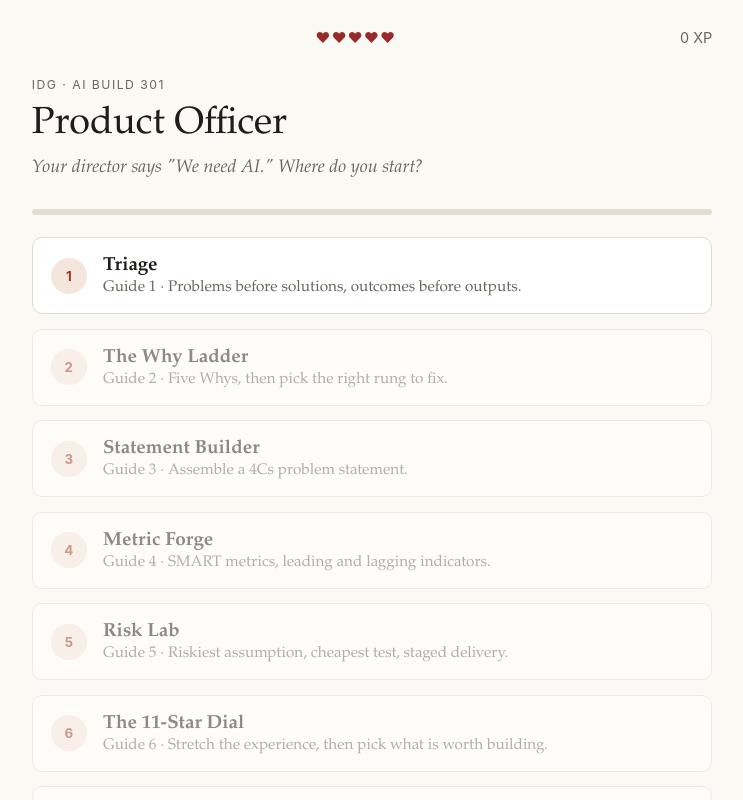
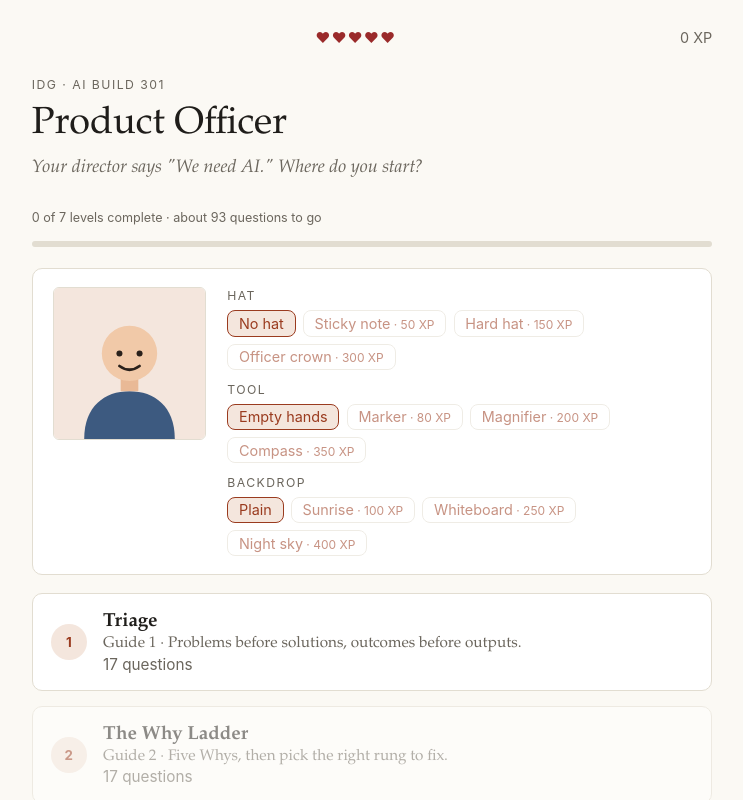
Before and after one commit to punnyhuimin/product-thinking-game, a React (Vite) app in the folder game/: page / in a window 1280 px wide. Shown: the top 800 px of the page, without its empty margins (268-1011 px from the left). Built offline with nearby package versions, Linux system fonts and the light colour scheme.

Commit message:
Add level progress bar, card counter in sorter, and unlockable character wardrobe
Co-Authored-By: Claude Sonnet 5.5 <noreply@anthropic.com>

```diff
--- /dev/null
+++ b/game/src/components/Avatar.tsx
@@ -0,0 +1,61 @@
+import type { Outfit } from "../data/wardrobe";
+
+/** The player's character: a simple figure dressed from the wardrobe. */
+export function Avatar({ outfit }: { outfit: Outfit }) {
+  const { hat, tool, backdrop } = outfit;
+  return (
+    <svg className="avatar" viewBox="0 0 120 120" role="img" aria-label="Your character">
+      {backdrop === "none" && <rect width="120" height="120" fill="var(--accent-soft)" />}
+      {backdrop === "sunrise" && (<>
+        <rect width="120" height="120" fill="#f6c58e" />
+        <circle cx="60" cy="96" r="38" fill="#f08a4b" />
+        <rect y="96" width="120" height="24" fill="#c9693a" />
+      </>)}
+      {backdrop === "whiteboard" && (<>
+        <rect width="120" height="120" fill="#f3f4f1" />
+        <rect x="6" y="6" width="108" height="108" fill="none" stroke="#b9bdb5" strokeWidth="3" />
+        <path d="M16 24h36M16 34h24M74 24h30M74 34h22" stroke="#6a8fb8" strokeWidth="2.5" strokeLinecap="round" />
+      </>)}
+      {backdrop === "night" && (<>
+        <rect width="120" height="120" fill="#1d2440" />
+        <circle cx="96" cy="22" r="9" fill="#f1e7b5" />
+        <g fill="#f1e7b5"><circle cx="18" cy="20" r="1.5" /><circle cx="40" cy="12" r="1.2" /><circle cx="28" cy="40" r="1.2" /><circle cx="76" cy="38" r="1.5" /><circle cx="104" cy="56" r="1.2" /></g>
+      </>)}
+
+      <path d="M24 120c0-26 16-38 36-38s36 12 36 38z" fill="#3d5a80" />
+      <rect x="53" y="68" width="14" height="14" fill="#e9b996" />
+      <circle cx="60" cy="52" r="22" fill="#f1c9a8" />
+      <circle cx="52" cy="52" r="2.4" fill="#2a211b" />
+      <circle cx="68" cy="52" r="2.4" fill="#2a211b" />
+      <path d="M52 62q8 6 16 0" fill="none" stroke="#2a211b" strokeWidth="2.2" strokeLinecap="round" />
+
+      {hat === "sticky" && (<>
+        <rect x="42" y="26" width="36" height="30" fill="#f7d94c" transform="rotate(-8 60 40)" />
+        <path d="M48 36h24M48 43h16" stroke="#a88a10" strokeWidth="2" strokeLinecap="round" transform="rotate(-8 60 40)" />
+      </>)}
+      {hat === "hardhat" && (<>
+        <path d="M36 44a24 24 0 0 1 48 0z" fill="#f2b705" />
+        <rect x="32" y="43" width="56" height="6" rx="3" fill="#d99a00" />
+        <rect x="56" y="22" width="8" height="22" fill="#d99a00" />
+      </>)}
+      {hat === "crown" && (<>
+        <path d="M40 38l5-16 10 10 5-14 5 14 10-10 5 16z" fill="#e0b13a" stroke="#a37a14" strokeWidth="2" strokeLinejoin="round" />
+        <circle cx="60" cy="24" r="2.4" fill="#9a3b1f" />
+      </>)}
+
+      {tool === "marker" && (<>
+        <rect x="88" y="62" width="8" height="38" rx="2" fill="#2f6b3a" transform="rotate(18 92 80)" />
+        <rect x="88" y="56" width="8" height="10" fill="#222" transform="rotate(18 92 80)" />
+      </>)}
+      {tool === "magnifier" && (<>
+        <circle cx="94" cy="76" r="13" fill="#cfe6f2" fillOpacity=".6" stroke="#6b4a2a" strokeWidth="4" />
+        <path d="M103 86l10 12" stroke="#6b4a2a" strokeWidth="5" strokeLinecap="round" />
+      </>)}
+      {tool === "compass" && (<>
+        <circle cx="94" cy="80" r="14" fill="#f6f1e3" stroke="#6b4a2a" strokeWidth="3" />
+        <path d="M94 70l4 10-4 10-4-10z" fill="#9a2a2a" />
+        <circle cx="94" cy="80" r="2" fill="#222" />
+      </>)}
+    </svg>
+  );
+}
--- /dev/null
+++ b/game/src/components/LevelProgress.tsx
@@ -0,0 +1,13 @@
+/** Progress through the current level: correct answers so far out of the total needed. */
+export function LevelProgress({ done, total }: { done: number; total: number }) {
+  const left = total - done;
+  return (
+    <div className="level-progress" role="progressbar" aria-valuemin={0} aria-valuemax={total} aria-valuenow={done}
+      aria-label="Level progress">
+      <div className="progress"><div style={{ width: `${(done / total) * 100}%` }} /></div>
+      <small className="muted">
+        {done} of {total} done · {left === 0 ? "level complete" : `${left} left (the puzzle counts for 2)`}
+      </small>
+    </div>
+  );
+}
--- a/game/src/components/Sorter.tsx
+++ b/game/src/components/Sorter.tsx
@@ -46,7 +46,7 @@ export function Sorter({ buckets, items, onWrong, onRight, onDone }: {
   if (!item) return null;
   return (
     <div>
-      <div className="progress"><div style={{ width: `${(i / deck.length) * 100}%` }} /></div>
+      <p className="muted"><small>Card {i + 1} of {deck.length}</small></p>
       <div className={`sort-card ${picked ? (solved ? "ok" : "no") : ""}`} key={i}>{item.text}</div>
       <div className="sort-buckets">
         {buckets.map((b, k) => (
--- /dev/null
+++ b/game/src/components/Wardrobe.tsx
@@ -0,0 +1,33 @@
+import { useGame } from "../state/store";
+import { Avatar } from "./Avatar";
+import { DEFAULT_OUTFIT, SLOT_LABEL, WARDROBE, type Slot } from "../data/wardrobe";
+
+/** Character dress-up. Items unlock at XP thresholds and are never spent. */
+export function Wardrobe() {
+  const { state, dispatch } = useGame();
+  const outfit = { ...DEFAULT_OUTFIT, ...state.outfit };
+  const peak = Math.max(state.xp, state.peakXp ?? 0);
+  return (
+    <div className="card wardrobe">
+      <Avatar outfit={outfit} />
+      <div className="wardrobe-slots">
+        {(Object.keys(WARDROBE) as Slot[]).map((slot) => (
+          <div key={slot}>
+            <p className="kicker">{SLOT_LABEL[slot]}</p>
+            <div className="wardrobe-options">
+              {WARDROBE[slot].map((it) => {
+                const open = peak >= it.xp;
+                return (
+                  <button key={it.id} className={`btn ghost chip ${outfit[slot] === it.id ? "on" : ""}`} disabled={!open}
+                    aria-pressed={outfit[slot] === it.id} onClick={() => dispatch({ type: "wear", slot, item: it.id })}>
+                    {it.label}{!open && <small> · {it.xp} XP</small>}
+                  </button>
+                );
+              })}
+            </div>
+          </div>
+        ))}
+      </div>
+    </div>
+  );
+}
--- a/game/src/data/levels.ts
+++ b/game/src/data/levels.ts
@@ -1,16 +1,32 @@
+import { PROBLEM_FIRST, OUTPUT_OUTCOME, PRINCIPLES_QUIZ } from "./l1";
+import { CHAINS } from "./l2";
+import { SNIPPETS, GATE } from "./l3";
+import { SMART_QS, LADDER, AFTER_QS } from "./l4";
+import { RISKS, STAGES } from "./l5";
+import { CX_QS } from "./l6";
+import { STEPS } from "./boss";
+
 export interface LevelMeta {
   id: number;
   title: string;
   guide: string;
   blurb: string;
+  /** Correct answers needed to complete the level, counting the puzzle and its debrief. */
+  steps: number;
 }
 
+// The closing puzzle counts for 2: solving it, and answering its debrief question.
+const PUZZLE = 2;
+// One-off questions in L5 (cheapest test, A/B follow-up, skateboard path) and L6 (the build choice).
+const L5_SINGLES = 3;
+const L6_BUILD = 1;
+
 export const LEVELS: LevelMeta[] = [
-  { id: 1, title: "Triage", guide: "Guide 1", blurb: "Problems before solutions, outcomes before outputs." },
-  { id: 2, title: "The Why Ladder", guide: "Guide 2", blurb: "Five Whys, then pick the right rung to fix." },
-  { id: 3, title: "Statement Builder", guide: "Guide 3", blurb: "Assemble a 4Cs problem statement." },
-  { id: 4, title: "Metric Forge", guide: "Guide 4", blurb: "SMART metrics, leading and lagging indicators." },
-  { id: 5, title: "Risk Lab", guide: "Guide 5", blurb: "Riskiest assumption, cheapest test, staged delivery." },
-  { id: 6, title: "The 11-Star Dial", guide: "Guide 6", blurb: "Stretch the experience, then pick what is worth building." },
-  { id: 7, title: "Boss: The Director's Ask", guide: "Guide 7", blurb: "Run the whole toolkit on one vague request." },
+  { id: 1, title: "Triage", guide: "Guide 1", blurb: "Problems before solutions, outcomes before outputs.", steps: PROBLEM_FIRST.length + OUTPUT_OUTCOME.length + PRINCIPLES_QUIZ.length + PUZZLE },
+  { id: 2, title: "The Why Ladder", guide: "Guide 2", blurb: "Five Whys, then pick the right rung to fix.", steps: CHAINS.reduce((a, c) => a + c.steps.length + 1, 0) + PUZZLE },
+  { id: 3, title: "Statement Builder", guide: "Guide 3", blurb: "Assemble a 4Cs problem statement.", steps: SNIPPETS.length + GATE.length + PUZZLE },
+  { id: 4, title: "Metric Forge", guide: "Guide 4", blurb: "SMART metrics, leading and lagging indicators.", steps: SMART_QS.length + LADDER.length + AFTER_QS.length + PUZZLE },
+  { id: 5, title: "Risk Lab", guide: "Guide 5", blurb: "Riskiest assumption, cheapest test, staged delivery.", steps: RISKS.length + STAGES.length + L5_SINGLES + PUZZLE },
+  { id: 6, title: "The 11-Star Dial", guide: "Guide 6", blurb: "Stretch the experience, then pick what is worth building.", steps: L6_BUILD + CX_QS.length + PUZZLE },
+  { id: 7, title: "Boss: The Director's Ask", guide: "Guide 7", blurb: "Run the whole toolkit on one vague request.", steps: STEPS.length + PUZZLE },
 ];
--- /dev/null
+++ b/game/src/data/wardrobe.ts
@@ -0,0 +1,29 @@
+export type Slot = "hat" | "tool" | "backdrop";
+
+export interface WardrobeItem { id: string; label: string; xp: number }
+
+/** Items unlock when peak XP reaches the threshold. "none" is always free. */
+export const WARDROBE: Record<Slot, WardrobeItem[]> = {
+  hat: [
+    { id: "none", label: "No hat", xp: 0 },
+    { id: "sticky", label: "Sticky note", xp: 50 },
+    { id: "hardhat", label: "Hard hat", xp: 150 },
+    { id: "crown", label: "Officer crown", xp: 300 },
+  ],
+  tool: [
+    { id: "none", label: "Empty hands", xp: 0 },
+    { id: "marker", label: "Marker", xp: 80 },
+    { id: "magnifier", label: "Magnifier", xp: 200 },
+    { id: "compass", label: "Compass", xp: 350 },
+  ],
+  backdrop: [
+    { id: "none", label: "Plain", xp: 0 },
+    { id: "sunrise", label: "Sunrise", xp: 100 },
+    { id: "whiteboard", label: "Whiteboard", xp: 250 },
+    { id: "night", label: "Night sky", xp: 400 },
+  ],
+};
+
+export const SLOT_LABEL: Record<Slot, string> = { hat: "Hat", tool: "Tool", backdrop: "Backdrop" };
+export type Outfit = Record<Slot, string>;
+export const DEFAULT_OUTFIT: Outfit = { hat: "none", tool: "none", backdrop: "none" };
--- a/game/src/screens/CampaignMap.tsx
+++ b/game/src/screens/CampaignMap.tsx
@@ -1,6 +1,7 @@
 import { LEVELS } from "../data/levels";
 import { useGame } from "../state/store";
 import { TopBar } from "../components/TopBar";
+import { Wardrobe } from "../components/Wardrobe";
 import { Results } from "./Results";
 import { PUZZLES } from "../puzzle/puzzles";
 
@@ -8,21 +9,25 @@ export function CampaignMap({ onPlay, onPuzzles }: { onPlay: (id: number) => voi
   const { state, dispatch } = useGame();
   const unlocked = (id: number) => id === 1 || state.completed[id - 1] !== undefined;
   const done = Object.keys(state.completed).length;
+  const left = LEVELS.filter((l) => !state.completed[l.id]).reduce((a, l) => a + l.steps, 0);
   return (
     <>
       <TopBar />
       <p className="kicker">IDG · AI Build 301</p>
       <h1>Product Officer</h1>
       <p className="subtitle">Your director says "We need AI." Where do you start?</p>
+      <p className="muted">{done} of {LEVELS.length} levels complete · about {left} questions to go</p>
       <div className="progress"><div style={{ width: `${(done / LEVELS.length) * 100}%` }} /></div>
       <Results />
+      <Wardrobe />
       <div className="map">
         {LEVELS.map((l) => (
           <button key={l.id} className={`node ${state.completed[l.id] ? "done" : ""}`} disabled={!unlocked(l.id)} onClick={() => onPlay(l.id)}>
             <span className="num">{state.completed[l.id] ? "✓" : l.id}</span>
             <span>
               <h3>{l.title}</h3>
-              <p>{l.guide} · {l.blurb}{state.completed[l.id] ? ` · ${"★".repeat(state.completed[l.id])}` : ""}</p>
+              <p>{l.guide} · {l.blurb}</p>
+              <p className="muted">{state.completed[l.id] ? `${"★".repeat(state.completed[l.id])} complete` : `${l.steps} questions`}</p>
             </span>
           </button>
         ))}
--- a/game/src/screens/LevelShell.tsx
+++ b/game/src/screens/LevelShell.tsx
@@ -4,6 +4,7 @@ import { RECALL } from "../data/recall";
 import { useGame } from "../state/store";
 import { TopBar } from "../components/TopBar";
 import { Recall } from "./Recall";
+import { LevelProgress } from "../components/LevelProgress";
 
 export interface LevelProps {
   /** Report a wrong attempt: costs a heart. */
@@ -23,6 +24,7 @@ export function LevelShell({ id, Level, onExit }: { id: number; Level: Component
   const [phase, setPhase] = useState<Phase>(RECALL[id] ? "recall" : "play");
   const [attempt, setAttempt] = useState(0);
   const mistakes = useRef(0);
+  const [done, setDone] = useState(0);
 
   const stars = mistakes.current === 0 ? 3 : mistakes.current <= 2 ? 2 : 1;
 
@@ -31,15 +33,20 @@ export function LevelShell({ id, Level, onExit }: { id: number; Level: Component
     dispatch({ type: "lose-heart" });
     if (state.hearts <= 1) setPhase("lost");
   };
-  const onCorrect = () => dispatch({ type: "xp", amount: 10 });
+  const onCorrect = () => {
+    setDone((d) => d + 1);
+    dispatch({ type: "xp", amount: 10 });
+  };
   const onFinish = () => {
     dispatch({ type: "complete", level: id, stars: mistakes.current === 0 ? 3 : mistakes.current <= 2 ? 2 : 1 });
     dispatch({ type: "xp", amount: 20 });
+    setDone(meta.steps);
     setPhase("won");
   };
   const retry = () => {
     mistakes.current = 0;
     dispatch({ type: "refill-hearts" });
+    setDone(0);
     setAttempt(attempt + 1);
     setPhase("play");
   };
@@ -49,6 +56,7 @@ export function LevelShell({ id, Level, onExit }: { id: number; Level: Component
       <TopBar onHome={onExit} />
       <p className="kicker">{meta.guide} · Level {id}</p>
       <h1>{meta.title}</h1>
+      {(phase === "play" || phase === "won") && <LevelProgress done={Math.min(done, meta.steps)} total={meta.steps} />}
       {phase === "recall" && <Recall level={id} onDone={() => setPhase("play")} />}
       {phase === "play" && <Level key={attempt} onMistake={onMistake} onCorrect={onCorrect} onFinish={onFinish} />}
       {phase === "lost" && (
--- a/game/src/state/store.tsx
+++ b/game/src/state/store.tsx
@@ -1,3 +1,4 @@
+import { DEFAULT_OUTFIT, type Outfit, type Slot } from "../data/wardrobe";
 import { createContext, useContext, useEffect, useReducer, type Dispatch, type ReactNode } from "react";
 
 export const MAX_HEARTS = 5;
@@ -5,6 +6,8 @@ const KEY = "product-officer-v1";
 
 export interface GameState {
   xp: number;
+  peakXp: number; // highest XP reached, so hints never re-lock wardrobe items
+  outfit: Outfit;
   hearts: number;
   completed: Record<number, number>; // level id -> stars (1-3)
   recallDone: Record<number, boolean>;
@@ -13,6 +16,7 @@ export interface GameState {
 
 export type Action =
   | { type: "xp"; amount: number }
+  | { type: "wear"; slot: Slot; item: string }
   | { type: "lose-heart" }
   | { type: "refill-hearts" }
   | { type: "complete"; level: number; stars: number }
@@ -20,11 +24,15 @@ export type Action =
   | { type: "puzzle-done"; id: string; stars: number }
   | { type: "reset" };
 
-const initial: GameState = { xp: 0, hearts: MAX_HEARTS, completed: {}, recallDone: {}, puzzles: {} };
+const initial: GameState = { xp: 0, peakXp: 0, outfit: DEFAULT_OUTFIT, hearts: MAX_HEARTS, completed: {}, recallDone: {}, puzzles: {} };
 
 function reducer(s: GameState, a: Action): GameState {
   switch (a.type) {
-    case "xp": return { ...s, xp: Math.max(0, s.xp + a.amount) };
+    case "xp": {
+      const xp = Math.max(0, s.xp + a.amount);
+      return { ...s, xp, peakXp: Math.max(s.peakXp ?? 0, xp) };
+    }
+    case "wear": return { ...s, outfit: { ...DEFAULT_OUTFIT, ...s.outfit, [a.slot]: a.item } };
     case "lose-heart": return { ...s, hearts: Math.max(0, s.hearts - 1) };
     case "refill-hearts": return { ...s, hearts: MAX_HEARTS };
     case "complete":
--- a/game/src/styles/app.css
+++ b/game/src/styles/app.css
@@ -114,3 +114,14 @@ kbd { font-family: var(--sans); font-size: .65rem; opacity: .7; border: 1px soli
 .mcard.tool.up { font-weight: 700; }
 .mcard.got { background: var(--good-soft); border-color: var(--good); color: var(--good); }
 .mcard:hover:not(.got) { transform: translateY(-2px); }
+.level-progress { margin-bottom: 1rem; }
+.level-progress .progress { margin: .3rem 0; }
+
+.wardrobe { display: flex; gap: 1.2rem; align-items: flex-start; flex-wrap: wrap; margin: 1rem 0; }
+.avatar { width: 8.5rem; max-width: 100%; border-radius: 6px; border: 1px solid var(--rule); flex: none; }
+.wardrobe-slots { flex: 1 1 14rem; min-width: 0; display: grid; gap: .6rem; }
+.wardrobe-slots .kicker { margin: 0 0 .25rem; }
+.wardrobe-options { display: flex; flex-wrap: wrap; gap: .4rem; }
+.chip { padding: .2rem .6rem; font-size: .8rem; }
+.chip.on { border-color: var(--accent); background: var(--accent-soft); color: var(--accent); }
+.chip:disabled { opacity: .55; }
```
